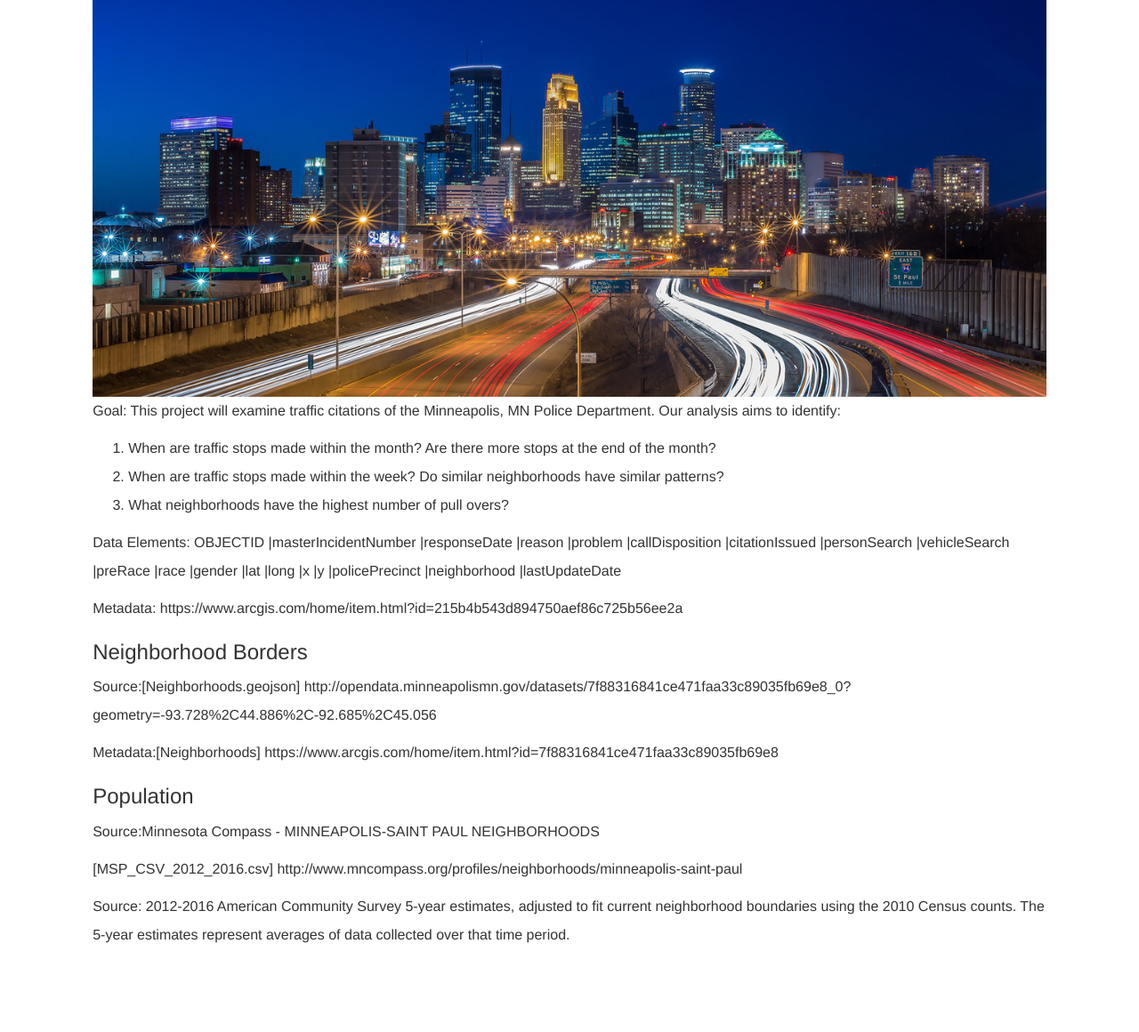
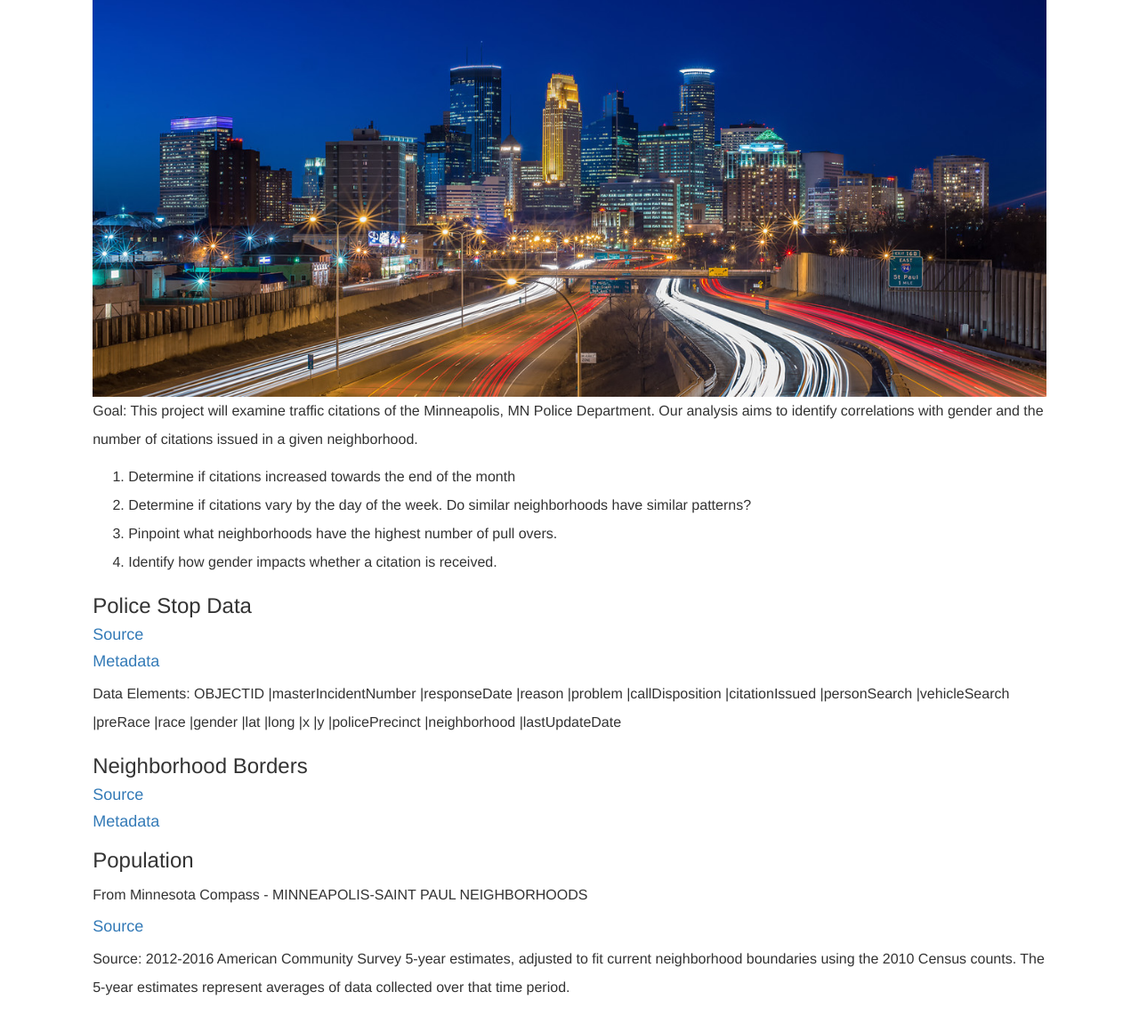
Before and after one commit to mccallkm/Minneapolis-Traffic-Stop-Data-Analysis, a Flask app: page / in a window 1280 px wide. Shown: the part 188-1348 px from the top of the page at 89% size. Before the commit the page ends 1248 px from the top, so only its background shows below. Run offline with Flask 2, Linux system fonts and the light colour scheme; some libraries are stand-ins or nearby versions.

Commit message:
readme links

```diff
--- a/templates/index.html
+++ b/templates/index.html
@@ -58,23 +58,26 @@
                             <section id="text">
                                 <img id="summary-image" src="/static/images/MplsSL.jpg " alt="Minneapolis-Image ">
 
-                                <p>Goal: This project will examine traffic citations of the Minneapolis, MN Police Department. Our analysis aims to identify:
+                                <p>Goal: This project will examine traffic citations of the Minneapolis, MN Police Department.
+                                    Our analysis aims to identify correlations with gender and the number of citations issued
+                                    in a given neighborhood.
                                     <ol>
-                                        <li> When are traffic stops made within the month? Are there  more stops at the end of the month? </li>
-                                        <li> When are traffic stops made within the week? Do similar neighborhoods have similar patterns? </li>
-                                        <li> What neighborhoods have the highest number of pull overs? </li>
+                                        <li> Determine if citations increased towards the end of the month </li>
+                                        <li> Determine if citations vary by the day of the week. Do similar neighborhoods have similar patterns? </li>
+                                        <li> Pinpoint what neighborhoods have the highest number of pull overs.</li>
+                                        <li> Identify how gender impacts whether a citation is received.</li>
                                     </ol>
+                                <h3>Police Stop Data </h3>
+                                <h4><a href="http://opendata.minneapolismn.gov/datasets/police-stop-data">Source</a></h4>
+                                <h4><a href="https://www.arcgis.com/home/item.html?id=215b4b543d894750aef86c725b56ee2a">Metadata</a></h3>
                                 <p>Data Elements: OBJECTID |masterIncidentNumber |responseDate |reason |problem |callDisposition |citationIssued |personSearch |vehicleSearch |preRace |race |gender |lat |long |x |y |policePrecinct |neighborhood |lastUpdateDate</p>
-
-                                <p>Metadata: https://www.arcgis.com/home/item.html?id=215b4b543d894750aef86c725b56ee2a</p>
                                 <h3>Neighborhood Borders</h3>
-                                <p>Source:[Neighborhoods.geojson] http://opendata.minneapolismn.gov/datasets/7f88316841ce471faa33c89035fb69e8_0?geometry=-93.728%2C44.886%2C-92.685%2C45.056 </p>
-
-                                <p>Metadata:[Neighborhoods] https://www.arcgis.com/home/item.html?id=7f88316841ce471faa33c89035fb69e8</p>
+                                <h4><a href="http://opendata.minneapolismn.gov/datasets/7f88316841ce471faa33c89035fb69e8_0?geometry=-93.728%2C44.886%2C-92.685%2C45.056">Source</a></h4>
+                                <h4><a href="https://www.arcgis.com/home/item.html?id=7f88316841ce471faa33c89035fb69e8">Metadata</a></h4>
 
                                 <h3>Population</h3>
-                                <p>Source:Minnesota Compass - MINNEAPOLIS-SAINT PAUL NEIGHBORHOODS</p>
-                                <p>[MSP_CSV_2012_2016.csv] http://www.mncompass.org/profiles/neighborhoods/minneapolis-saint-paul</p>
+                                <p>From Minnesota Compass - MINNEAPOLIS-SAINT PAUL NEIGHBORHOODS</p>
+                                <h4><a href="http://www.mncompass.org/profiles/neighborhoods/minneapolis-saint-paul">Source</a></h4>
 
                                 <p>Source: 2012-2016 American Community Survey 5-year estimates, adjusted to fit current neighborhood boundaries using the 2010 Census counts. The 5-year estimates represent averages of data collected over that time period.</p>
 
```
